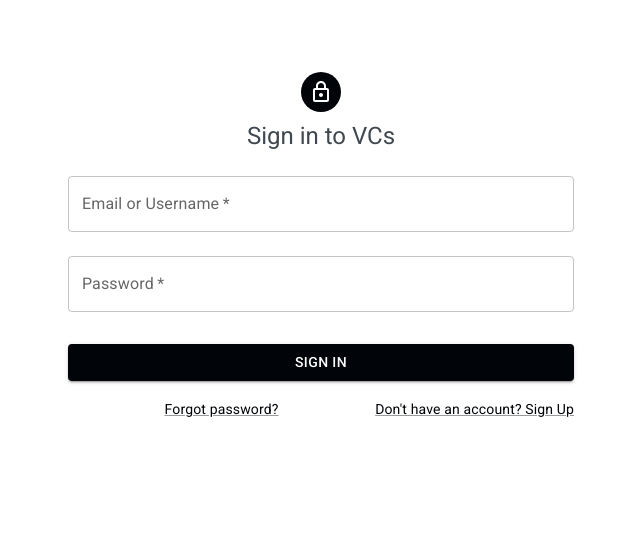
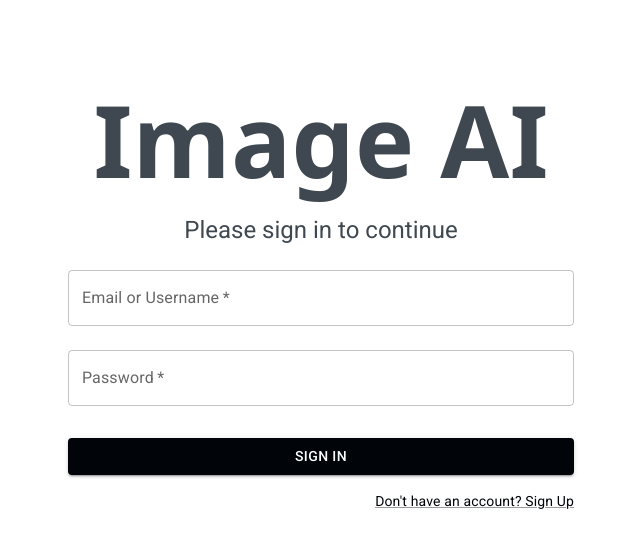
Before and after one commit to cubist38/ImageAI, a React (Create React App) app in the folder client/image-ai/: page /auth/login in a window 1280 px wide. Shown: the top 548 px of the page, without its empty margins (319-959 px from the left). Built offline with nearby package versions, Linux system fonts and the light colour scheme.

Commit message:
add logout

```diff
--- a/client/image-ai/src/components/AppAppBar.js
+++ b/client/image-ai/src/components/AppAppBar.js
@@ -6,6 +6,7 @@ import AppBar from "@mui/material/AppBar";
 import Box from "@mui/material/Box";
 import Toolbar from "@mui/material/Toolbar";
 import Link from '@mui/material/Link';
+import { Button } from '@mui/material';
 
 const rightLink = {
     fontSize: 16,
@@ -72,15 +73,16 @@ function AppAppBar({ pages = DEFAULT_PAGES, settings = [] }) {
                     {'Image AI'}
                 </Link>
                 <Box sx={{ flex: 1, display: 'flex', justifyContent: 'flex-end' }}>
-                    <Link
+                    <Button
                         color="inherit"
                         variant="h6"
                         underline="none"
                         href="/premium-themes/onepirate/sign-in/"
                         sx={rightLink}
+                        onClick={handleLogout}
                         >
                         {'Log out'}
-                    </Link>
+                    </Button>
 
                 </Box>
                 </Toolbar>
--- a/client/image-ai/src/components/ImageEditor.js
+++ b/client/image-ai/src/components/ImageEditor.js
@@ -102,13 +102,18 @@ const ImageEditor = () => {
     }
 
     const segment = (x, y, allCircles) => {
-        // console.log(image.base64);
-        console.log(x, y);
+
 
         var data = new FormData();
         data.append('image', imageStack[imageStack.length - 1].displayImage);
         data.append('x', x);
         data.append('y', y);
+
+        console.log({
+            "image": imageStack[imageStack.length - 1].displayImage,
+            "x": x,
+            "y": y
+        });
 
         // Send segment api request
         const endpoint = `${apiServer}/segment_selected_object`;
--- a/client/image-ai/src/components/Login/Login.js
+++ b/client/image-ai/src/components/Login/Login.js
@@ -9,7 +9,7 @@ import Box from "@mui/material/Box";
 import LockOutlinedIcon from "@mui/icons-material/LockOutlined";
 import Typography from "@mui/material/Typography";
 import Container from "@mui/material/Container";
-import { Alert, AlertTitle } from "@mui/material";
+import { Alert, AlertTitle, Divider } from "@mui/material";
 import CircularProgress from "@mui/material/CircularProgress";
 import { useDispatch } from "react-redux";
 import { authActions } from "../../redux/slices/authSlice";
@@ -98,11 +98,11 @@ const Login = () => {
         <Container component="main" maxWidth="sm">
             <CssBaseline />
             <Box sx={{ marginTop: 8, marginBottom: 8, display: "flex", flexDirection: "column", alignItems: "center" }}>
-                <Avatar sx={{ m: 1, bgcolor: "primary.main" }}>
-                    <LockOutlinedIcon />
-                </Avatar>
+                <Typography component="h1" variant="title">
+                    Image AI
+                </Typography>
                 <Typography component="h1" variant="h5">
-                    Sign in to VCs
+                    Please sign in to continue
                 </Typography>
                 <Box component="form" onSubmit={handleSubmit} noValidate sx={{ mt: 1 }}>
                     <TextField value={identifier} onChange={(event) => setIdentifier(event.target.value)} onKeyUp={(event) => validateIdentifier(event.target.value)} onBlur={(event) => validateIdentifier(event.target.value)} error={identifierValidate.error} helperText={identifierValidate.helperText} margin="normal" required fullWidth id="identifier" label="Email or Username" name="identifier" autoComplete="email" />
@@ -124,12 +124,7 @@ const Login = () => {
                         {loggingIn && <CircularProgress color="inherit" />}
                     </Button>
                     <Grid container>
-                        <Grid item xs>
-                            <Link href="#" variant="body2">
-                                Forgot password?
-                            </Link>
-                        </Grid>
-                        <Grid item>
+                        <Grid item sx={{ flex: 1, display: 'flex', justifyContent: 'flex-end' }}>
                             <Link href="/auth/register" variant="body2">
                                 {"Don't have an account? Sign Up"}
                             </Link>
--- a/client/image-ai/src/components/Register/Register.js
+++ b/client/image-ai/src/components/Register/Register.js
@@ -172,11 +172,11 @@ const Register = () => {
         <Container component="main" maxWidth="sm">
             <CssBaseline />
             <Box sx={{ marginTop: 8, marginBottom: 8, display: "flex", flexDirection: "column", alignItems: "center" }}>
-                <Avatar sx={{ m: 1, bgcolor: "primary.main" }}>
-                    <LockOutlinedIcon />
-                </Avatar>
+                <Typography component="h1" variant="title">
+                    Image AI
+                </Typography>
                 <Typography component="h1" variant="h5">
-                    Sign up for VCs
+                    Create a new account
                 </Typography>
                 <Box component="form" noValidate onSubmit={handleSubmit} sx={{ mt: 3 }}>
                     <Grid container spacing={2}>
@@ -194,15 +194,6 @@ const Register = () => {
                         </Grid>
                         <Grid item xs={12} lg={6}>
                             <TextField value={passwordConfirm} onChange={(event) => setPasswordConfirm(event.target.value)} onBlur={(event) => validatePasswordConfirm(event.target.value)} onKeyUp={(event) => validatePasswordConfirm(event.target.value)} error={passwordConfirmValidate.error} helperText={passwordConfirmValidate.helperText} required fullWidth name="passwordConfirm" label="Confirm Password" type="password" id="passwordConfirm" />
-                        </Grid>
-                        <Grid item xs={12} lg={6}>
-                            <TextField id="account-type-select" select label="Account Type" value={type} onChange={(event) => setType(event.target.value)} fullWidth>
-                                <MenuItem value="indi"> Individual</MenuItem>
-                                <MenuItem value="org"> Organization</MenuItem>
-                            </TextField>
-                        </Grid>
-                        <Grid item xs={12} lg={6}>
-                            <TextField value={publicKey} onChange={(event) => setPublicKey(event.target.value)} onBlur={(event) => validatePublicKey(event.target.value)} onKeyUp={(event) => validatePublicKey(event.target.value)} error={publicKeyValidate.error} helperText={publicKeyValidate.helperText} name="publickey" required fullWidth id="publickey" label="Public Key" />
                         </Grid>
                     </Grid>
                     {registerError && (
```
